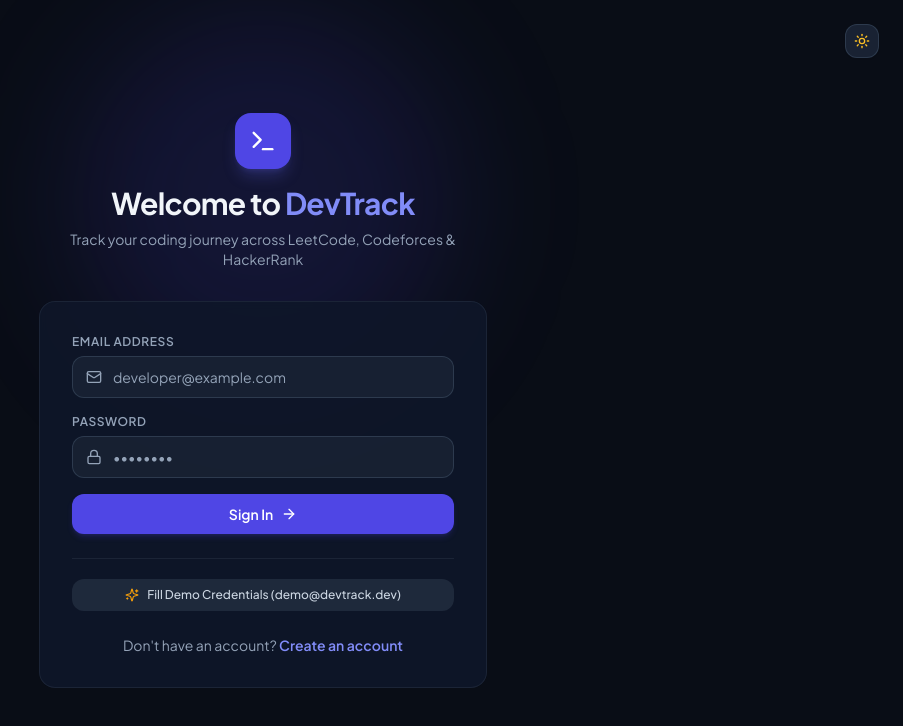
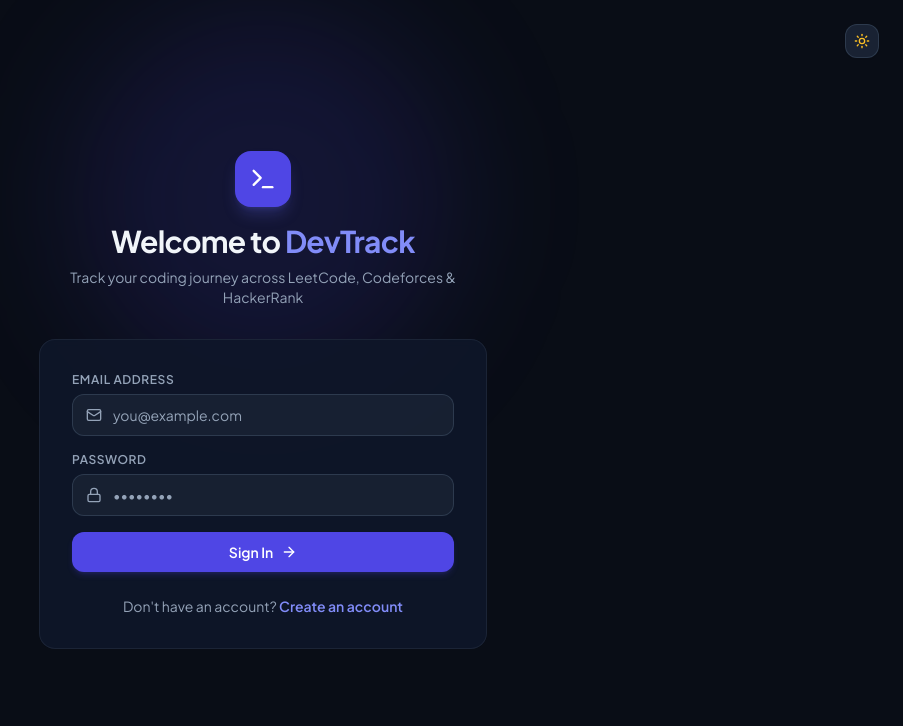
Before and after one commit to Siva-datla/DevTrack, a React (Vite) app in the folder frontend/: page /login in a window 1280 px wide. Shown: the top 726 px of the page, without its empty margins (377-1280 px from the left). Built offline with nearby package versions, Linux system fonts and the light colour scheme; no server answers; the HTML template or start-up script is replaced by a standard one.

Commit message:
Remove demo developer details from login page

```diff
--- a/frontend/src/pages/LoginPage.jsx
+++ b/frontend/src/pages/LoginPage.jsx
@@ -2,7 +2,7 @@
 import { Link, useNavigate, useLocation } from 'react-router-dom';
 import { useAuth } from '../context/AuthContext';
 import { ThemeToggle } from '../components/common/ThemeToggle';
-import { Terminal, Lock, Mail, ArrowRight, AlertCircle, Loader2, Sparkles } from 'lucide-react';
+import { Terminal, Lock, Mail, ArrowRight, AlertCircle, Loader2 } from 'lucide-react';
 
 export const LoginPage = () => {
   const [email, setEmail] = useState('');
@@ -34,12 +34,6 @@
     } else {
       setLocalError(result.error || 'Failed to sign in.');
     }
-  };
-
-  const fillDemoCredentials = () => {
-    setEmail('demo@devtrack.dev');
-    setPassword('demopass123');
-    setLocalError('');
   };
 
   return (
@@ -88,7 +82,7 @@
                   type="email"
                   value={email}
                   onChange={(e) => setEmail(e.target.value)}
-                  placeholder="developer@example.com"
+                  placeholder="you@example.com"
                   required
                   className="w-full pl-10 pr-4 py-2.5 rounded-xl text-sm bg-slate-50 dark:bg-slate-800/60 border border-slate-200 dark:border-slate-700/80 text-slate-900 dark:text-slate-100 placeholder-slate-400 focus:outline-none focus:ring-2 focus:ring-indigo-500 focus:border-transparent transition-all"
                 />
@@ -135,18 +129,6 @@
             </button>
           </form>
 
-          {/* Quick Demo Helper */}
-          <div className="mt-6 pt-5 border-t border-slate-100 dark:border-slate-800/80">
-            <button
-              type="button"
-              onClick={fillDemoCredentials}
-              className="w-full inline-flex items-center justify-center gap-2 py-2 px-3 rounded-xl text-xs font-medium text-slate-600 dark:text-slate-300 bg-slate-100 dark:bg-slate-800 hover:bg-slate-200 dark:hover:bg-slate-700/80 transition-colors"
-            >
-              <Sparkles className="w-3.5 h-3.5 text-amber-500" />
-              <span>Fill Demo Credentials (demo@devtrack.dev)</span>
-            </button>
-          </div>
-
           <div className="mt-6 text-center text-sm text-slate-500 dark:text-slate-400">
             Don't have an account?{' '}
             <Link
```
